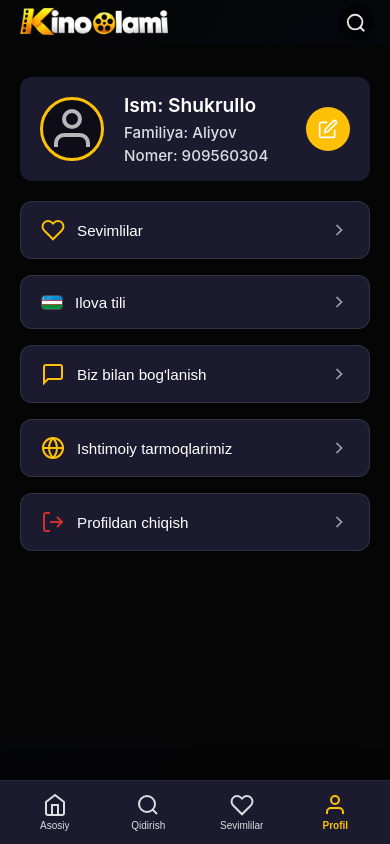
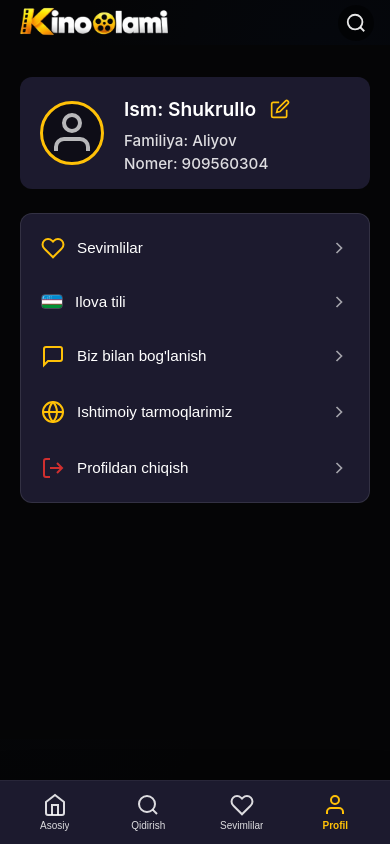
Before and after one commit to Shukrullo-Ziyoviddinov/Kino-olami, a React (Create React App) app in the folder client/: page /profile in a window 390 px wide. Built offline with nearby package versions, Linux system fonts and the light colour scheme; no server answers.

Commit message:
sayt edit1

```diff
--- a/client/src/components/Profile/ProfileEditModal.css
+++ b/client/src/components/Profile/ProfileEditModal.css
@@ -97,17 +97,17 @@
 }
 
 .profile-edit-avatar-preview {
+  align-items: center;
+  background: #00000073;
+  border: 3px solid #ffc107;
+  border-radius: 50%;
+  display: flex;
   flex-shrink: 0;
-  width: 84px;
-  height: 84px;
+  height: 64px;
+  justify-content: center;
   margin: 0;
-  border-radius: 50%;
-  border: 3px solid #ffc107;
-  background: rgba(0, 0, 0, 0.45);
-  display: flex;
-  align-items: center;
-  justify-content: center;
   overflow: hidden;
+  width: 64px;
 }
 
 .profile-edit-avatar-img {
@@ -176,8 +176,8 @@
 }
 
 .profile-edit-avatar-btn-delete {
-  background: #f5c518;
-  color: #111111;
+  background: #e53935;
+  color: #ffffff;
   flex-shrink: 0;
   width: 44px;
   height: 44px;
--- a/client/src/pages/ProfilePage.css
+++ b/client/src/pages/ProfilePage.css
@@ -39,26 +39,34 @@
   background-color: var(--bg-card);
 }
 
+.profile-menu-list {
+  margin-top: 1.5rem;
+  padding: 0.35rem 0;
+  background-color: var(--bg-card);
+  border: 1px solid rgba(255, 255, 255, 0.1);
+  border-radius: 12px;
+  overflow: hidden;
+}
+
 .profile-wishlist-block {
   display: flex;
   align-items: center;
   justify-content: space-between;
   width: 100%;
   max-width: 100%;
-  margin-top: 1rem;
+  margin: 0;
   padding: 1rem 1.25rem;
-  /* background: rgba(255, 255, 255, 0.06); */
-  background-color: var(--bg-card);
-  border: 1px solid rgba(255, 255, 255, 0.1);
-  border-radius: 12px;
+  background: transparent;
+  border: none;
+  border-radius: 0;
   cursor: pointer;
-  transition: background 0.25s, border-color 0.25s;
+  transition: background 0.25s;
   box-sizing: border-box;
 }
 
 .profile-wishlist-block:first-of-type {
-  margin-top: 1.5rem;
-  background-color: var(--bg-card);
+  margin-top: 0;
+  background: transparent;
 }
 
 .profile-page-top-skeleton .loader-skeleton,
@@ -99,11 +107,11 @@
 }
 
 .profile-wishlist-block:hover {
-  border-color: #f5c518;
+  background: rgba(245, 197, 24, 0.12);
 }
 
 .profile-wishlist-block:first-of-type:hover {
-  border-color: rgba(255, 255, 255, 0.1);
+  background: rgba(245, 197, 24, 0.12);
 }
 
 .profile-wishlist-left {
@@ -196,14 +204,23 @@
   min-width: 0;
 }
 
+.profile-name-row {
+  display: flex;
+  align-items: center;
+  gap: 0.5rem;
+  margin-bottom: 0.4rem;
+  min-width: 0;
+}
+
 .profile-name {
   font-size: 1.35rem;
   font-weight: 600;
   color: #fff;
-  margin-bottom: 0.4rem;
+  margin-bottom: 0;
   white-space: nowrap;
   overflow: hidden;
   text-overflow: ellipsis;
+  min-width: 0;
 }
 
 .profile-secondary {
@@ -225,22 +242,24 @@
 
 .profile-edit-btn {
   flex-shrink: 0;
-  width: 44px;
-  height: 44px;
+  width: 32px;
+  height: 32px;
   border-radius: 50%;
   border: none;
-  background: #ffc107;
-  color: white;
+  background: transparent;
+  color: #ffc107;
   cursor: pointer;
   display: flex;
   align-items: center;
   justify-content: center;
-  transition: background 0.25s, color 0.25s;
+  transition: color 0.25s, opacity 0.25s;
+  padding: 0;
 }
 
 .profile-edit-btn:hover {
-  background: #e6ac00;
-  color: #fff;
+  background: transparent;
+  color: #ffd54a;
+  opacity: 0.9;
 }
 
 @media (max-width: 768px) {
@@ -287,12 +306,12 @@
   }
 
   .profile-wishlist-block {
-    margin-top: 1rem;
+    margin-top: 0;
     padding: 1rem 1.25rem;
   }
 
   .profile-wishlist-block:first-of-type {
-    margin-top: 1.25rem;
+    margin-top: 0;
   }
 
   .profile-wishlist-left {
--- a/client/src/pages/ProfilePage.jsx
+++ b/client/src/pages/ProfilePage.jsx
@@ -167,13 +167,9 @@ const ProfilePage = () => {
             <>
             <ProfileAvatar src={profile.avatar} ariaLabel={t('profile.uploadPhoto')} />
             <div className="profile-info">
+              <div className="profile-name-row">
                 <div className="profile-name">
                   {t('profile.name')}: {profile.name || t('profile.name')}
-              </div>
-              <div className="profile-secondary">
-                <div>{t('profile.surname')}: {profile.surname || t('profile.surname')}</div>
-                <div>{t('profile.phone')}: {profile.phone || t('profile.phone')}</div>
-              </div>
                 </div>
                 <button
                   className="profile-edit-btn"
@@ -185,6 +181,12 @@ const ProfilePage = () => {
                     <path d="M18.5 2.5a2.121 2.121 0 0 1 3 3L12 15l-4 1 1-4 9.5-9.5z" />
                   </svg>
                 </button>
+              </div>
+              <div className="profile-secondary">
+                <div>{t('profile.surname')}: {profile.surname || t('profile.surname')}</div>
+                <div>{t('profile.phone')}: {profile.phone || t('profile.phone')}</div>
+              </div>
+            </div>
             </>
             )}
           </div>
@@ -192,7 +194,7 @@ const ProfilePage = () => {
           {profileLoading ? (
             <LoaderSkeleton variant="wishlist-block" className="profile-wishlist-block profile-wishlist-block-skeleton" />
           ) : (
-          <>
+          <div className="profile-menu-list">
           <button
             className="profile-wishlist-block"
             onClick={() => navigate('/wishlist')}
@@ -284,7 +286,7 @@ const ProfilePage = () => {
             </svg>
           </button>
 
-          </>
+          </div>
           )}
           <div className="profile-app-stores">
             {profileLoading ? (
```
Lines whose indentation alone changed are shown as unchanged.
